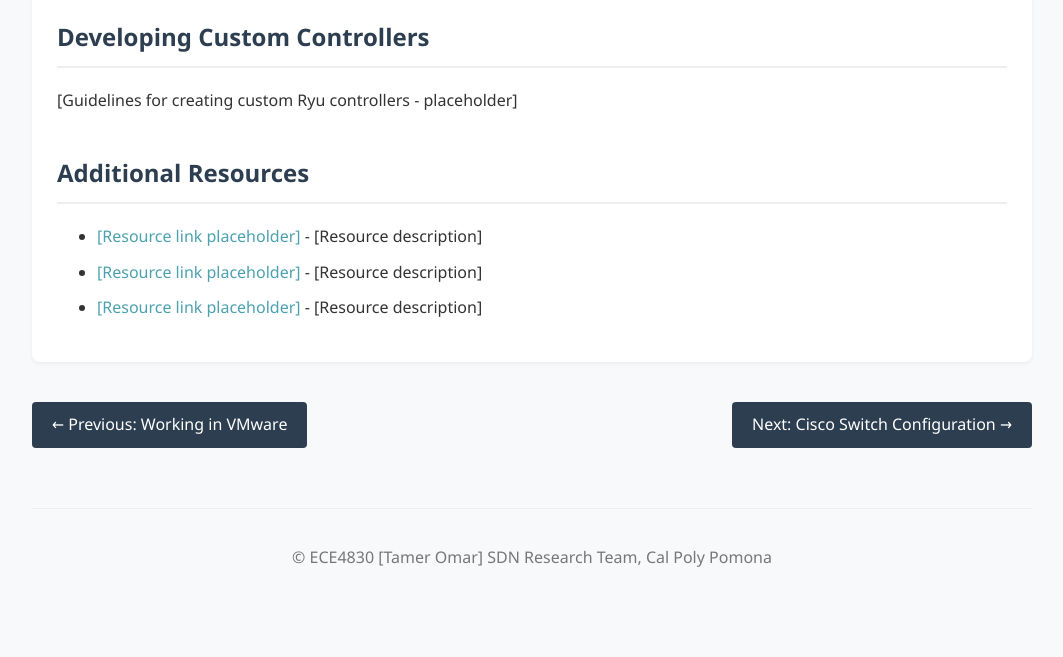
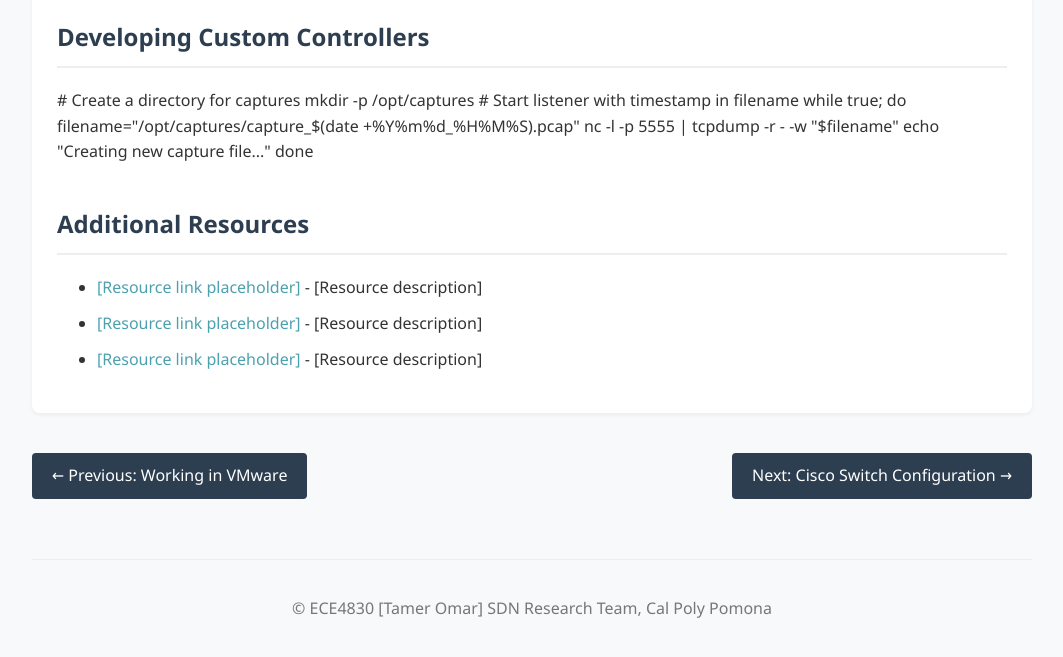
Before and after one commit to iblekhman14/ECE-4830, a plain HTML site: page tutorials/openflow_and_ryu.html in a window 1280 px wide. Shown: the part 1788-2445 px from the top of the page, without its empty margins (108-1171 px from the left). Before the commit the page ends 2394 px from the top, so only its background shows below. Drawn offline with Linux system fonts and the light colour scheme.

Commit message:
Update openflow_and_ryu.html

```diff
--- a/tutorials/openflow_and_ryu.html
+++ b/tutorials/openflow_and_ryu.html
@@ -158,7 +158,15 @@
             </div>
 
             <h2>Developing Custom Controllers</h2>
-            <p>[Guidelines for creating custom Ryu controllers - placeholder]</p>
+            <p># Create a directory for captures
+mkdir -p /opt/captures
+
+# Start listener with timestamp in filename
+while true; do
+    filename="/opt/captures/capture_$(date +%Y%m%d_%H%M%S).pcap"
+    nc -l -p 5555 | tcpdump -r - -w "$filename"
+    echo "Creating new capture file..."
+done</p>
 
             <h2>Additional Resources</h2>
             <ul class="resources-list">
```
